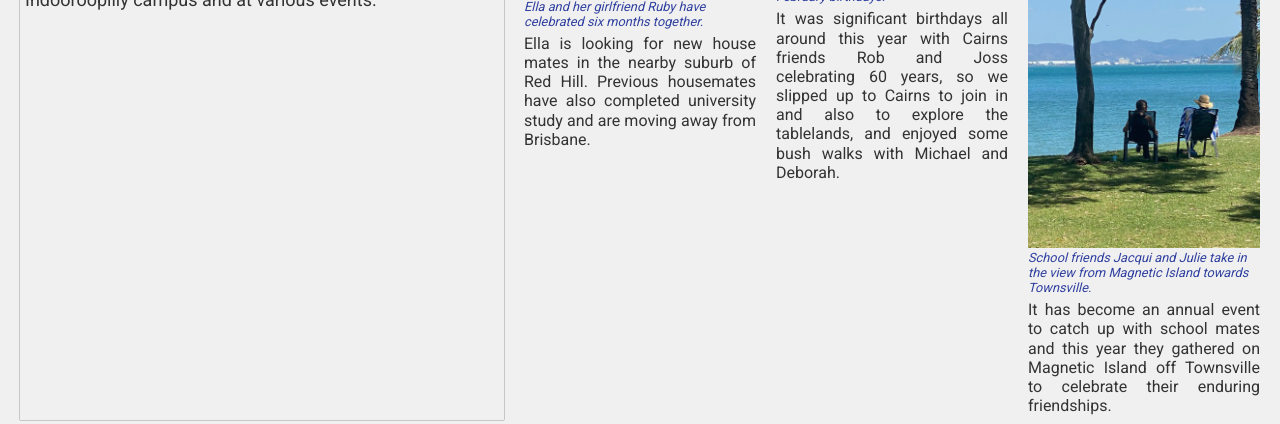
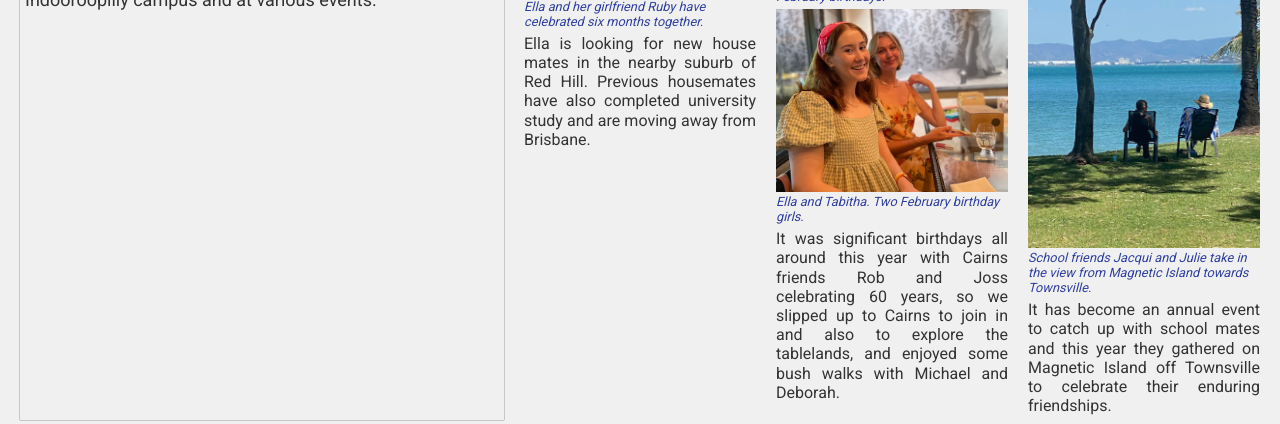
Before and after one commit to farro4069/fargo_chronicle, a plain HTML site: page index.html in a window 1280 px wide. Shown: the part 745-1169 px from the top of the page. Drawn offline with Linux system fonts and the light colour scheme.

Commit message:
Final edits 3

```diff
--- a/index.html
+++ b/index.html
@@ -45,6 +45,8 @@
 				<p>We managed to zoom up to Magnetic Island in March for our friend Michael's 65th birthday. </p>
 				<img src="images/2022/paul_julie.jpeg">
 				<figcaption>Paul and Julie celebrating some February birthdays.</figcaption>
+				<img src="images/2022/ella_tabi.jpeg">
+				<figcaption>Ella and Tabitha. Two February birthday girls.</figcaption>
 				<p>It was significant birthdays all around this year with Cairns friends Rob and Joss celebrating 60 years, so we slipped up to Cairns to join in and also to explore the tablelands, and enjoyed some bush walks with Michael and Deborah.</p>
 			</div>
 			<div class="story__item">
```
Also changed, not shown: images/2022/ella_tabi.jpeg (added).
